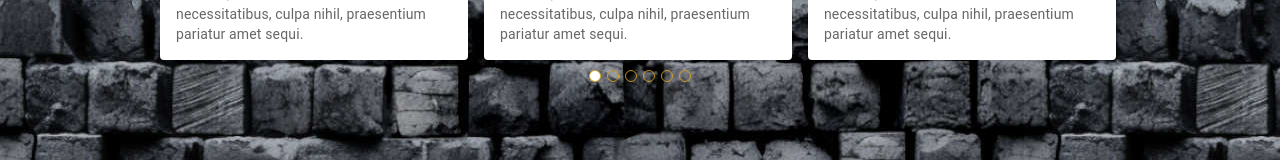
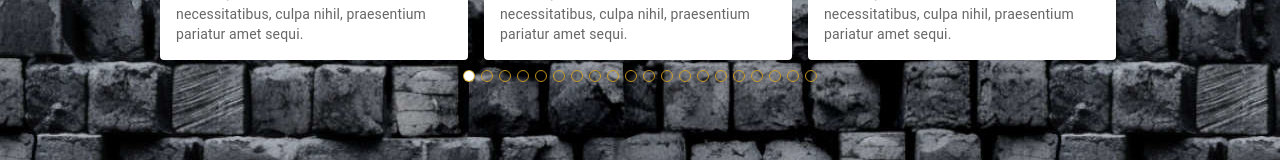
Before and after one commit to PabloPicas0/Photo-Catalog-App, a React (Vite) app: page / in a window 1280 px wide. Shown: the part 1353-1513 px from the top of the page. Built offline with nearby package versions, Linux system fonts and the light colour scheme.

Commit message:
improved resposivness of the site

```diff
--- a/src/App.css
+++ b/src/App.css
@@ -78,7 +78,6 @@
 }
 
 .carousel-dots-container {
-  display: flex;
   justify-content: center;
   margin-top: 10px;
 }
--- a/src/App.jsx
+++ b/src/App.jsx
@@ -52,7 +52,7 @@ function App() {
       return Math.floor(Math.random() * (max - min) + min);
     };
 
-    for (let i = 0; i < 6; i++) {
+    for (let i = 0; i < 20; i++) {
       rngInt.push({
         image: `https://picsum.photos/1920/1080?random=${i}`,
         content: [],
--- a/src/Components/Catalog.jsx
+++ b/src/Components/Catalog.jsx
@@ -70,7 +70,7 @@ const Catalog = (props) => {
         })}
       </Box>
 
-      <div className="carousel-dots-container">
+      <Box className="carousel-dots-container" sx={{display: {xs: "none", sm: "flex"}}}>
         {catalogs.map((_, slideIdx) => {
           return (
             <div
@@ -82,7 +82,7 @@ const Catalog = (props) => {
               onClick={() => goToSlide(slideIdx)}></div>
           );
         })}
-      </div>
+      </Box>
     </div>
   );
 };
--- a/src/styles/catalogsStyles.js
+++ b/src/styles/catalogsStyles.js
@@ -14,8 +14,8 @@ export const carouselStyles = {
   display: "grid",
   gridAutoFlow: "column",
   gridAutoColumns: { xs: "100%", sm: "calc((100% / 2) - 9px)", lg: "calc((100% / 3) - 12px)" },
-  gap: "16px",
+  gap: { xs: "0px", sm: "16px" },
   overflow: "hidden",
   scrollBehavior: "smooth",
-  scrollSnapType: "x mandatory"
+  scrollSnapType: "x mandatory",
 };
```
